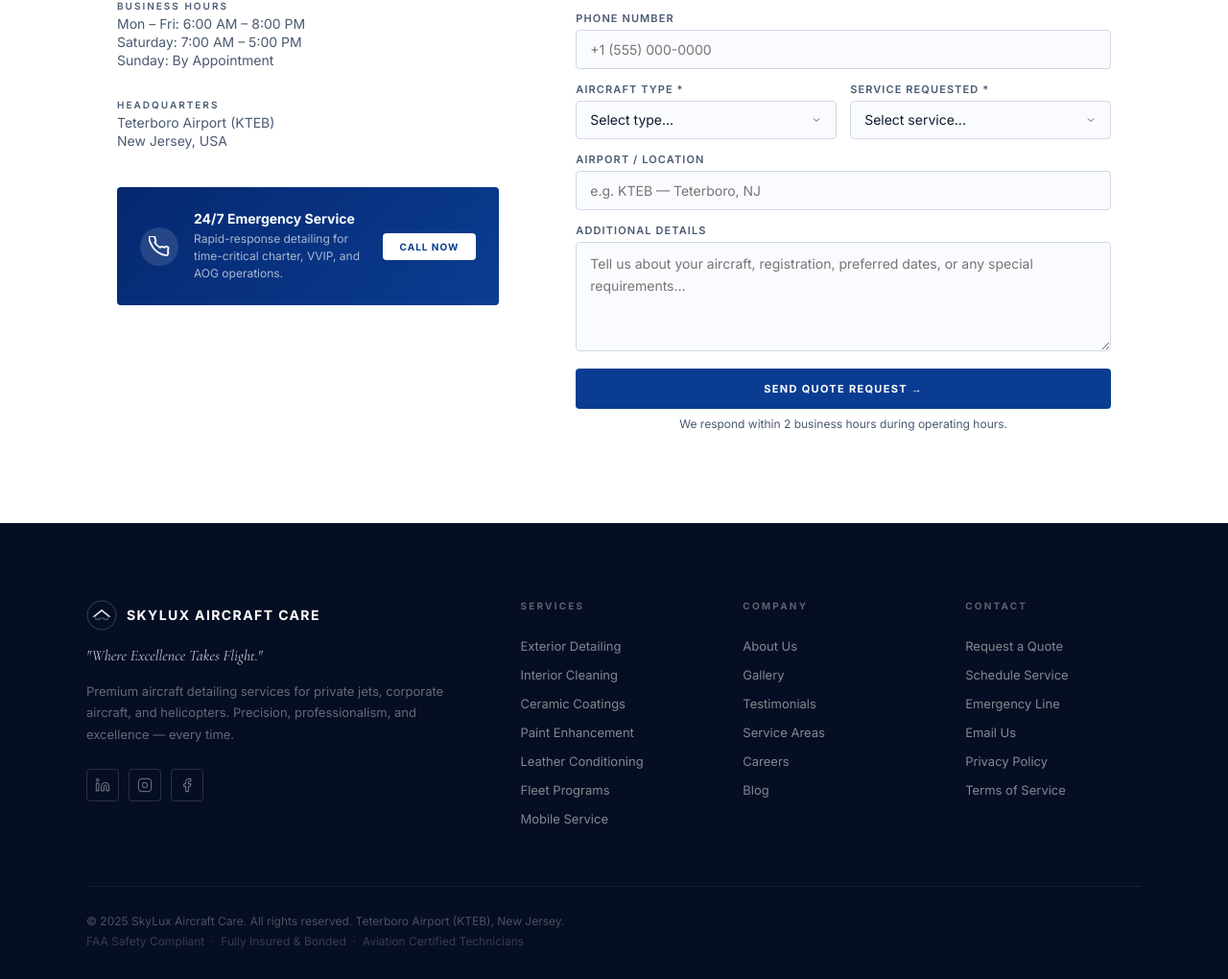
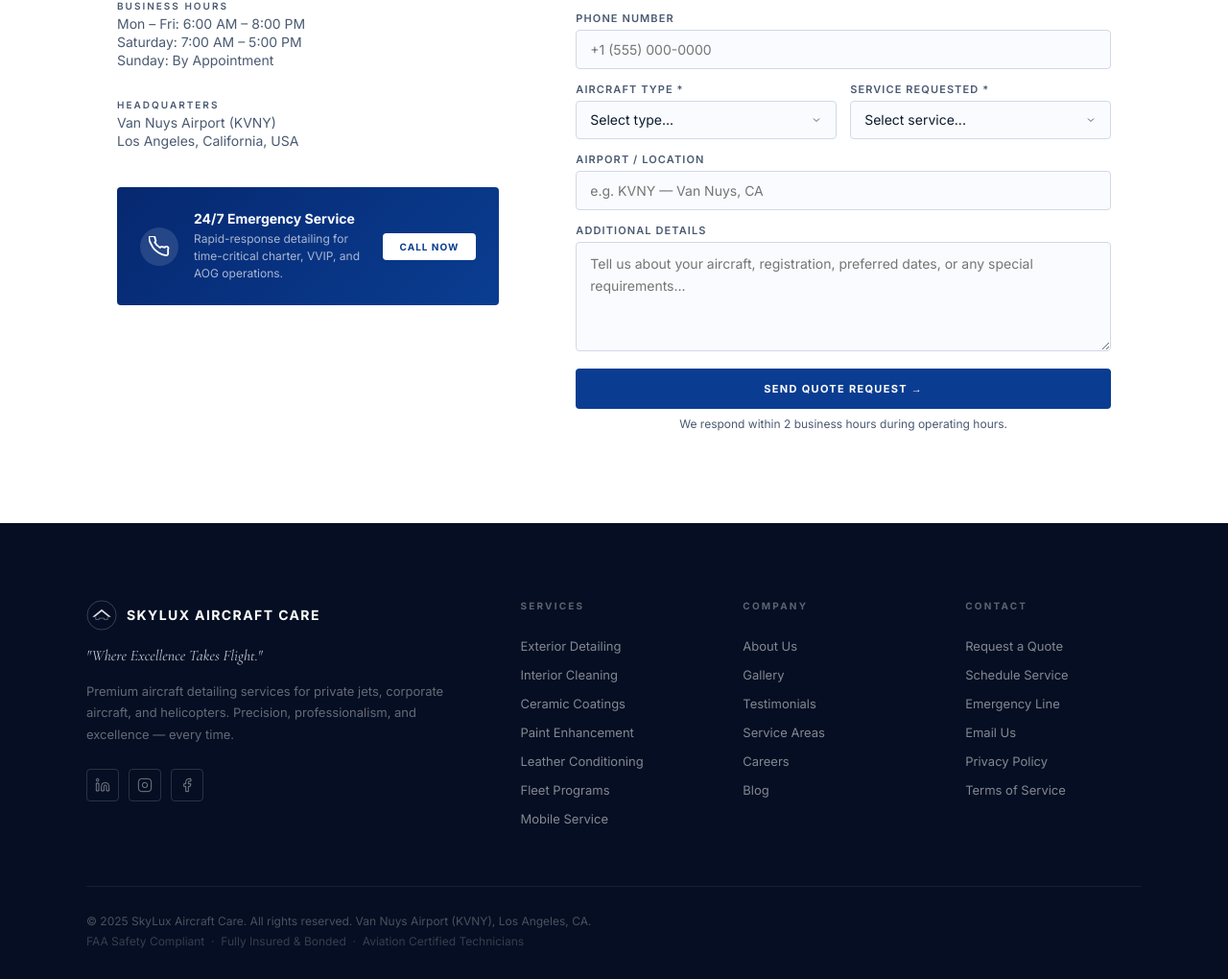
Before and after one commit to aledcanova/skylux-aircraft-care, a plain HTML site: page index.html in a window 1280 px wide. Shown: the part 7177-8197 px from the top of the page at 96% size. Drawn offline with nearby package versions, Linux system fonts and the light colour scheme.

Commit message:
Update headquarters to Los Angeles (KVNY)

```diff
--- a/index.html
+++ b/index.html
@@ -504,8 +504,8 @@
           <div class="contact-block">
             <p class="contact-label">Headquarters</p>
             <div class="contact-value contact-hours">
-              <span>Teterboro Airport (KTEB)</span>
-              <span>New Jersey, USA</span>
+              <span>Van Nuys Airport (KVNY)</span>
+              <span>Los Angeles, California, USA</span>
             </div>
           </div>
 
@@ -574,7 +574,7 @@
           </div>
           <div class="form-group">
             <label for="airport">Airport / Location</label>
-            <input type="text" id="airport" name="airport" placeholder="e.g. KTEB — Teterboro, NJ">
+            <input type="text" id="airport" name="airport" placeholder="e.g. KVNY — Van Nuys, CA">
           </div>
           <div class="form-group">
             <label for="message">Additional Details</label>
@@ -663,7 +663,7 @@
       </div>
 
       <div class="footer-bottom">
-        <p>&copy; 2025 SkyLux Aircraft Care. All rights reserved. Teterboro Airport (KTEB), New Jersey.</p>
+        <p>&copy; 2025 SkyLux Aircraft Care. All rights reserved. Van Nuys Airport (KVNY), Los Angeles, CA.</p>
         <p class="footer-cert">FAA Safety Compliant &nbsp;·&nbsp; Fully Insured &amp; Bonded &nbsp;·&nbsp; Aviation Certified Technicians</p>
       </div>
     </div>
```
